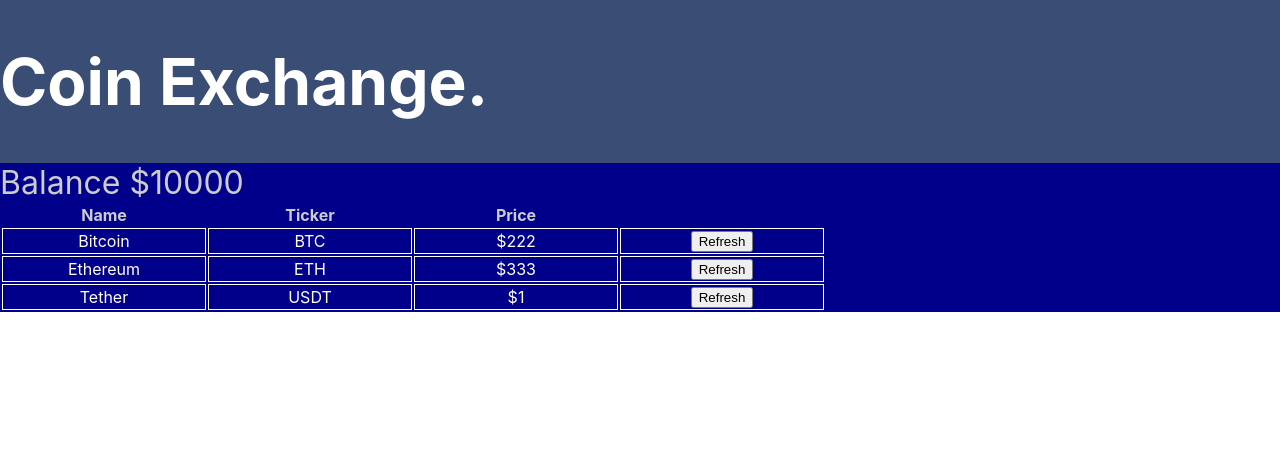
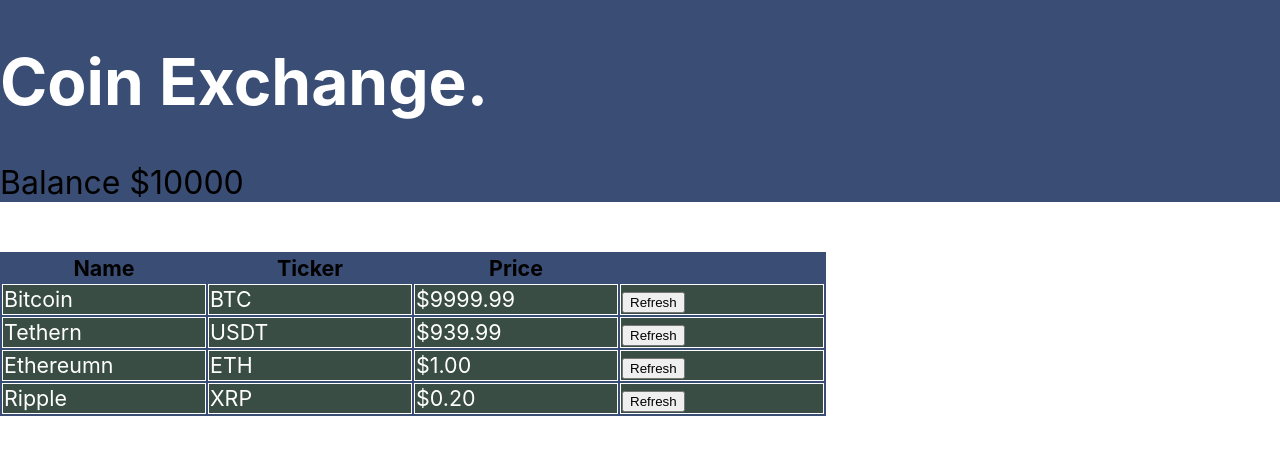
Before and after one commit to rfkinline/IOT-React-coin-exchange, a React (Create React App) app: page / in a window 1280 px wide. Shown: the top 454 px of the page. Built offline with nearby package versions, Linux system fonts and the light colour scheme.

Commit message:
cleanup styling

```diff
--- a/src/App.css
+++ /dev/null
@@ -1,44 +0,0 @@
-.App {
-  text-align: center;
-  background-color: darkblue;
-  color: #cccccc
-}
-
-.coin-table {
-margin: 50px auto 50px auto;
-display: inline-block;
-font-size: 1.34rem;
-}
-
-.App-logo {
-  height: 40vmin;
-  pointer-events: none;
-}
-
-.App-header {
-  background-color: #3a4d74;
-  min-height: 20vh;
-  display: flex;
-  flex-direction: row;
-  align-items: center;
-  justify-content: flex-start;
-  font-size: 2rem;
-  color: rgb(255, 255, 255);
-}
-
-.H1 {
-  font-size: 4rem;
-}
-
-.App-link {
-  color: #61dafb;
-}
-
-@keyframes App-logo-spin {
-  from {
-    transform: rotate(0deg);
-  }
-  to {
-    transform: rotate(360deg);
-  }
-}
--- a/src/App.js
+++ b/src/App.js
@@ -1,33 +1,39 @@
 import React from 'react';
-import './App.css';
-import Coin from './components/Coin/Coin';
-import AccountBalance from './components/AccountBalance/AccountBalance';
+import styled from 'styled-components'
+import CoinList from './components/CoinList/CoinList';
+import ExchangeHeader from './components/ExchangeHeader/ExchangeHeader';
+import AccountBalance from './components/AccountBalance/AccountBalance'
 
-function App() {
-  return (
-    <div className="App">
-      <header className="App-header">
-        <h1>
-          Coin Exchange.
-        </h1>
-      </header>
-      <AccountBalance amount={10000} />
-      <table>
-        <thead>
-          <tr>
-            <th>Name</th>
-            <th>Ticker</th>
-            <th>Price</th>
-          </tr>
-        </thead>
-        <tbody>
-          <Coin name="Bitcoin" ticker="BTC" price={222} />
-          <Coin name="Ethereum" ticker="ETH" price={333} />
-          <Coin name="Tether" ticker="USDT" price={1} />
-        </tbody>
-      </table>
-    </div>
-  );
+const div = styled.div`
+  text-align: center;
+  background-color: #3a4d74;
+  background-color: darkblue;
+  color: #cccccc
+`;
+
+class App extends React.Component {
+  constructor (props) {
+    super(props);
+    this.state ={
+      balance: 10000,
+      coinData: [
+        { name: 'Bitcoin', ticker: 'BTC', price: 9999.99 },
+        { name: 'Tethern', ticker: 'USDT', price: 939.99 },
+        { name: 'Ethereumn', ticker: 'ETH', price: 1.00 },
+        { name: 'Ripple', ticker: 'XRP', price: 0.20 },
+      ]
+    }
+
+  }
+  render() {
+    return (
+      <div>
+        <ExchangeHeader />
+        <AccountBalance amount={this.state.balance} />
+        <CoinList coinData={this.state.coinData} />
+      </div>
+    );
+  }
 }
 
 export default App;
--- a/src/components/AccountBalance/AccountBalance.jsx
+++ b/src/components/AccountBalance/AccountBalance.jsx
@@ -3,6 +3,7 @@
 import styled from 'styled-components'
 
 const Section = styled.section`
+background-color: #3a4d74;
     font-size: 2rem;
     text-align: left;
 `;
--- a/src/components/Coin/Coin.jsx
+++ b/src/components/Coin/Coin.jsx
@@ -4,6 +4,7 @@
 
 const Td = styled.td` {
 border: 1px solid;
+background-color: #3a4d44;
 width: 25vh;
 color:white;
 }`;
@@ -15,20 +16,7 @@
         this.state = {price: this.props.price}
         this.handleClick = this.handleClick.bind(this);
     }
-    /*
-    componentDidMount(){
-        const callback = () =>{
-            // set the state to a new random value
-            const randomPercentage = 0.995 + Math.random() * 0.01
-            this.setState(function(oldState){
-                return{
-                    price: oldState.price * randomPercentage
-                };
-            });
-        }
-        setInterval (callback, 1000)
-    }
-    */
+
     handleClick(event){
         event.preventDefault();
         const randomPercentage = 0.995 + Math.random() * 0.01;
@@ -44,7 +32,7 @@
             <tr>
                 <Td>{this.props.name}</Td>
                 <Td>{this.props.ticker}</Td>
-                <Td>${this.state.price}</Td>
+                <Td>${this.state.price.toFixed(2)}</Td>
                 <Td><form action="#" method="POST"><button onClick={this.handleClick}>Refresh</button></form></Td>
             </tr>
         );
--- /dev/null
+++ b/src/components/CoinList/CoinList.jsx
@@ -0,0 +1,34 @@
+import React, { Component } from 'react'
+import Coin from '../Coin/Coin';
+import styled from 'styled-components';
+
+const Table = styled.table`
+  margin: 50px auto 50px auto;
+  background-color: #3a4d74;
+  display: inline-block;
+  font-size: 1.34rem;
+`;
+
+export default class CoinList extends Component {
+    render() {
+      return(
+        <Table>
+          <thead>
+            <tr>
+              <th>Name</th>
+              <th>Ticker</th>
+              <th>Price</th>
+            </tr>
+          </thead>
+          <tbody>
+            {
+              this.props.coinData.map(value =>
+              <Coin key={value.ticker} {...value} />
+                )
+            }
+
+          </tbody>
+        </Table>
+      )
+    }
+}
--- /dev/null
+++ b/src/components/ExchangeHeader/ExchangeHeader.jsx
@@ -0,0 +1,38 @@
+import React, { Component } from 'react'
+import styled from 'styled-components'
+
+
+const img = styled.image`
+    height: 40vmin;
+    pointer-events: none;
+`;
+
+const Header = styled.header`
+    background-color: #3a4d74;
+    min-height: 20vh;
+    display: flex;
+    flex-direction: row;
+    align-items: center;
+    justify-content: flex-start;
+    font-size: 2rem;
+    color: rgb(255, 255, 255);
+`;
+
+const H1 = styled.h1`
+    font-size: 4rem;
+    `;
+
+
+export default class ExchangeHeader extends Component {
+    render() {
+        return (
+          <Header>
+            <div>
+            <H1>
+              Coin Exchange.
+            </H1>
+          </div>
+          </Header>
+        )
+    }
+}
```
Also changed, not shown: src/logo.svg (deleted).
